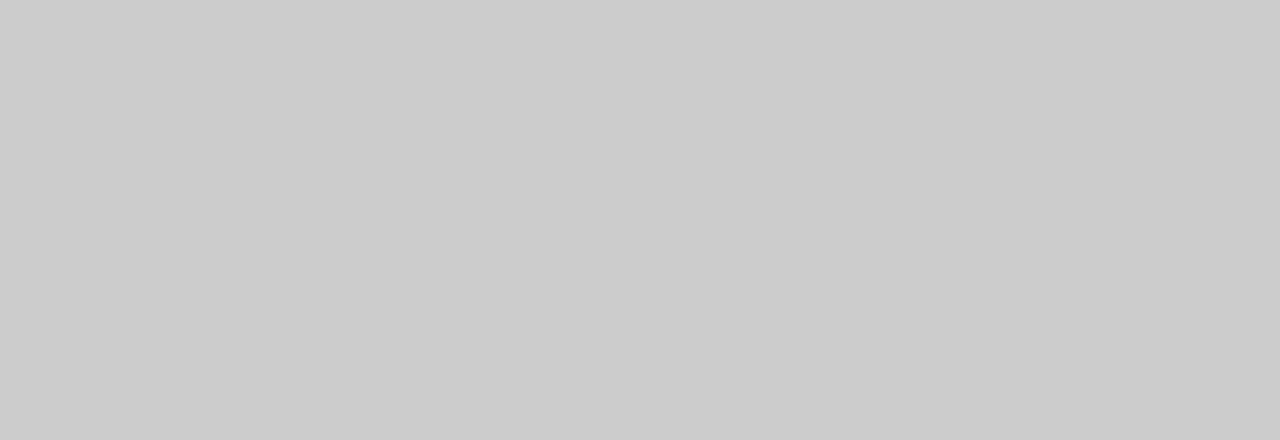
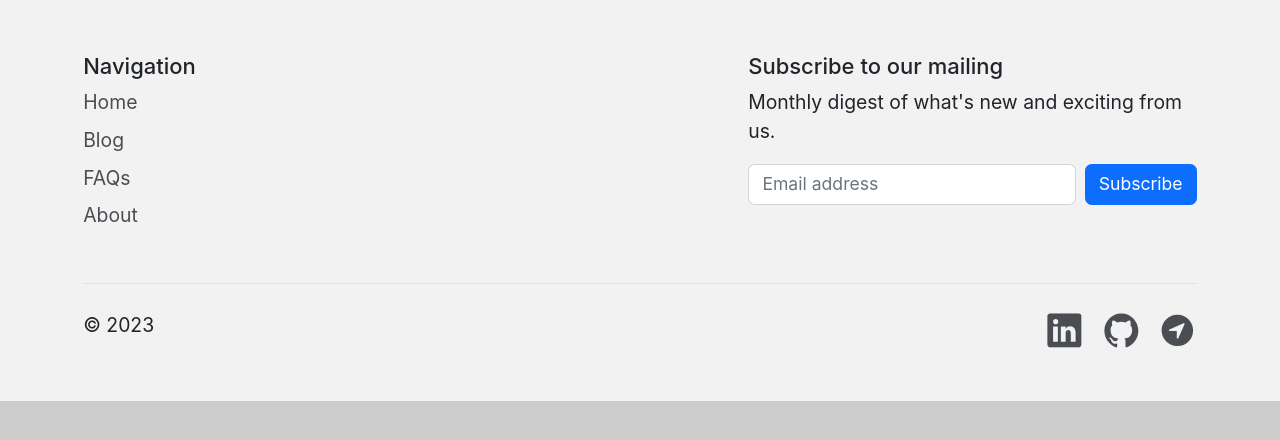
Before and after one commit to Gubchik123/LapZoneAPI-frontend, a Vue app: page / in a window 1280 px wide. Before the commit this address had no page. Shown: the top 440 px of the page. Built offline with nearby package versions, Linux system fonts and the light colour scheme; the HTML template or start-up script is replaced by a standard one.

Commit message:
Update the App.vue
Add the RouterView, GoToTopButton and
Footer components

```diff
--- a/src/App.vue
+++ b/src/App.vue
@@ -1,7 +1,18 @@
-<template></template>
+<template>
+    <div class="wrapper d-flex flex-column min-vh-100">
+        <!-- Header component in the layouts/BaseLayout.vue -->
+        <router-view />
+        <go-to-top-button />
+        <Footer />
+    </div>
+</template>
 
 <script>
+import GoToTopButton from "./components/buttons/GoToTopButton.vue";
+import Footer from "./components/Footer.vue";
+
 export default {
 	name: "App",
+    components: { GoToTopButton, Footer }
 };
 </script>
```
